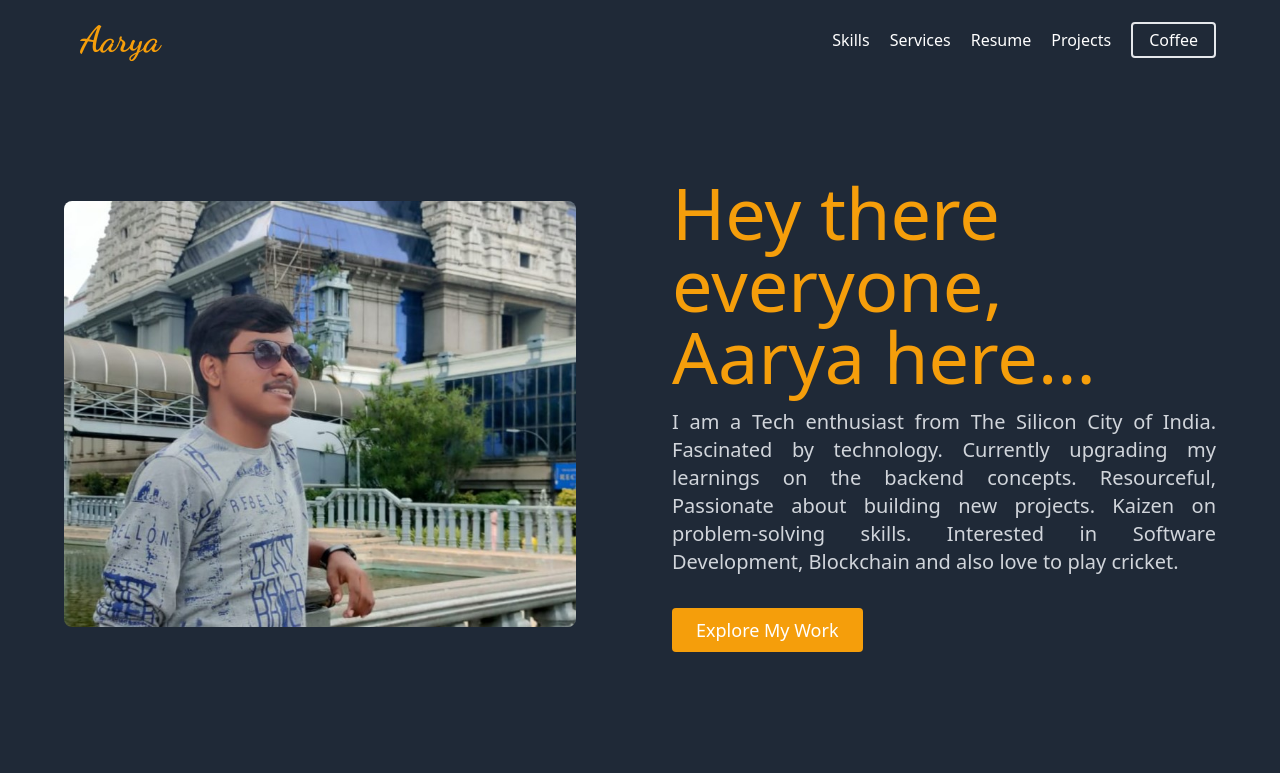
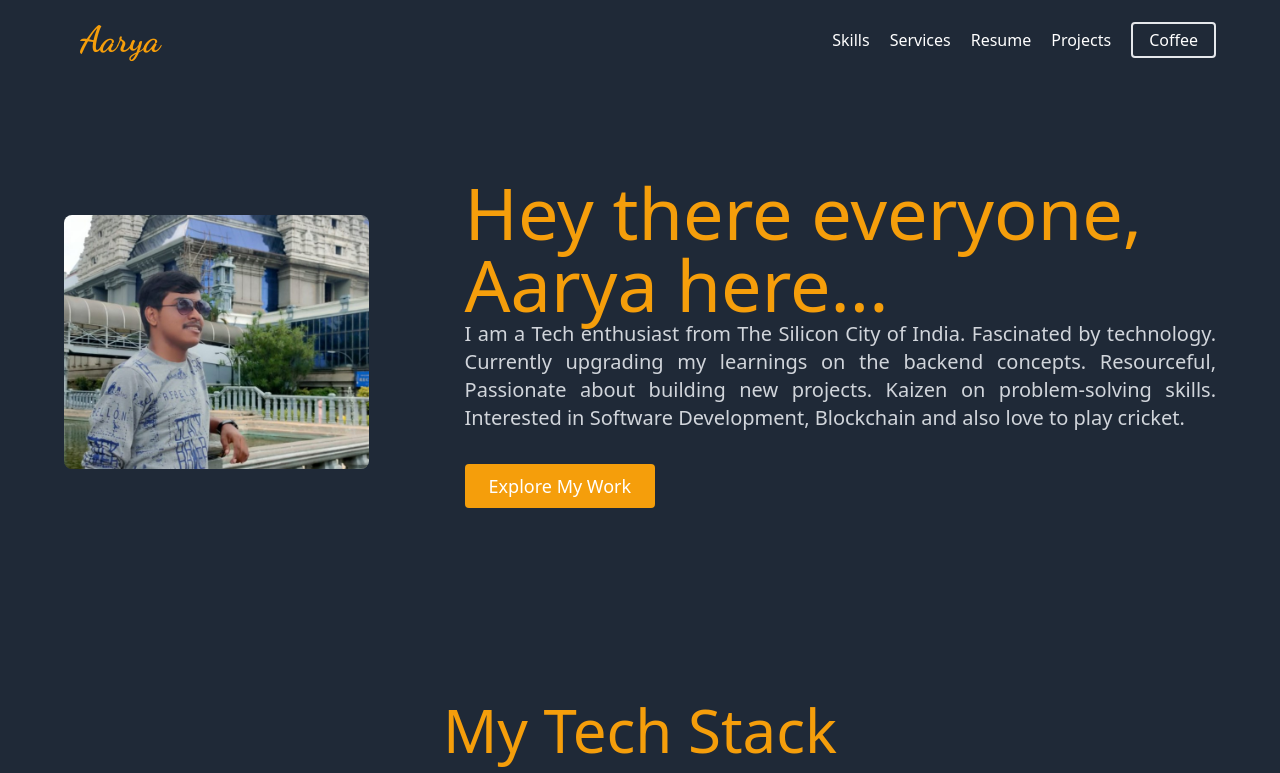
Before and after one commit to Aarya5122/portfolio, a plain HTML site: page index.html in a window 1280 px wide. Shown: the top 773 px of the page. Drawn offline with nearby package versions, Linux system fonts and the light colour scheme.

Commit message:
handled header section

```diff
--- a/index.html
+++ b/index.html
@@ -44,17 +44,17 @@
     </header>
 
     <section class="text-gray-600 body-font">
-        <div class="container mx-auto flex px-4 md:px-16 md:px-16 py-24 md:flex-row flex-col items-center">
-          <div class="lg:max-w-lg lg:w-full md:w-1/2 w-full mb-10 md:mb-0">
+        <div class="container mx-auto flex px-4 md:px-16 md:px-16 py-24 lg:flex-row flex-col items-center">
+          <div class="lg:max-w-lg lg:w-full md:w-10/12 w-full mb-10 md:mb-0">
             <img class="object-cover object-top rounded-lg" alt="hero" src="./assets/hero-img.jpg">
           </div>
-          <div class="lg:flex-grow md:w-1/2 lg:pl-24 md:pl-16 flex flex-col md:items-start md:text-left items-center text-center">
-            <h1 class="title-font text-3xl md:text-5xl lg:text-7xl mb-4 font-medium text-amber-500">Hey there everyone,
+          <div class="lg:flex-grow lg:pl-24 flex flex-col md:items-start lg:text-left items-center text-center">
+            <h1 class="title-font text-3xl md:text-5xl my-4 lg:my-0 lg:text-7xl mb-4 font-medium text-amber-500">Hey there everyone,
               <br class="hidden lg:inline-block">Aarya here...
             </h1>
             <p class="mb-8 leading-relaxed text-gray-300 text-lg md:text-xl text-justify ">I am a Tech enthusiast from The Silicon City of India. Fascinated by technology. Currently upgrading my learnings on the backend concepts. Resourceful, Passionate about building new projects. Kaizen on problem-solving skills. Interested in Software Development, Blockchain and also love to play cricket.</p>
-            <div class="flex justify-center">
-              <button class="inline-flex text-white bg-amber-500 border-0 py-2 px-6 focus:outline-none hover:bg-amber-600 rounded text-lg"><a class="w-full inline-block" href="#projects">Explore My Work</a></button>
+            <div class="mx-auto lg:mx-0">
+              <button class="text-white bg-amber-500 border-0 py-2 px-6 focus:outline-none hover:bg-amber-600 rounded text-lg"><a class="w-full inline-block" href="#projects">Explore My Work</a></button>
               <!-- <button class="ml-4 inline-flex text-gray-700 bg-gray-100 border-0 py-2 px-6 focus:outline-none hover:bg-gray-200 rounded text-lg"><a class="w-full inline-block" href="#contact">New Project Discussion</a></button> -->
             </div>
           </div>
@@ -62,7 +62,7 @@
     </section>
 
     <section id="skills" class="text-gray-600 body-font">
-        <div class="container px-8 md:px-16 py-24 mx-auto">
+        <div class="container px-4 md:px-16 py-24 mx-auto">
           <div class="flex flex-col text-center w-full mb-20">
             <h1 class="md:text-6xl text-4xl font-medium title-font mb-4 text-amber-500">My Tech Stack</h1>
             <p class="lg:w-2/3 mx-auto leading-relaxed text-base text-gray-300 text-lg text-justify">I have continuously gained experience in the following technologies. Created few great projects using these technologies. Also exploring various threads in the same technologies.</p>
@@ -144,10 +144,10 @@
     </section>
 
     <section id="services" class="text-gray-600 body-font">
-        <div class="container px-8 md:px-16 py-24 mx-auto">
+        <div class="container px-4 md:px-16 py-24 mx-auto">
           <div class="flex flex-col text-center w-full mb-20">
             <h2 class="text-lg text-gray-300 tracking-widest font-medium title-font mb-1">What I do!  </h2>
-            <h1 class="md:text-6xl text-4xl font-medium title-font text-amber-500">I offer some top notch services</h1>
+            <h1 class="md:text-5xl text-4xl font-medium title-font text-amber-500">I offer some top notch services</h1>
           </div>
           <div class="flex flex-wrap -m-4">
             <div class="p-4 lg:w-1/3">
@@ -218,7 +218,7 @@
     </section>
 
     <section id="resume" class="text-gray-600 body-font">
-      <div class="container px-8 md:px-16 py-24 mx-auto">
+      <div class="container px-4 md:px-16 py-24 mx-auto">
         <div class="lg:w-2/3 flex flex-col sm:flex-row sm:items-center items-start mx-auto justify-center">
           <h1 class="flex-grow sm:pr-16 font-medium title-font text-amber-500 md:text-6xl text-4xl text-center">Download my resume</h1>
           <button class="flex-shrink-0 text-white border-amber-500 border-2 py-2 px-8 focus:outline-none hover:bg-amber-500 rounded text-lg mt-10 sm:mt-0 mx-auto">Download</button>
```
